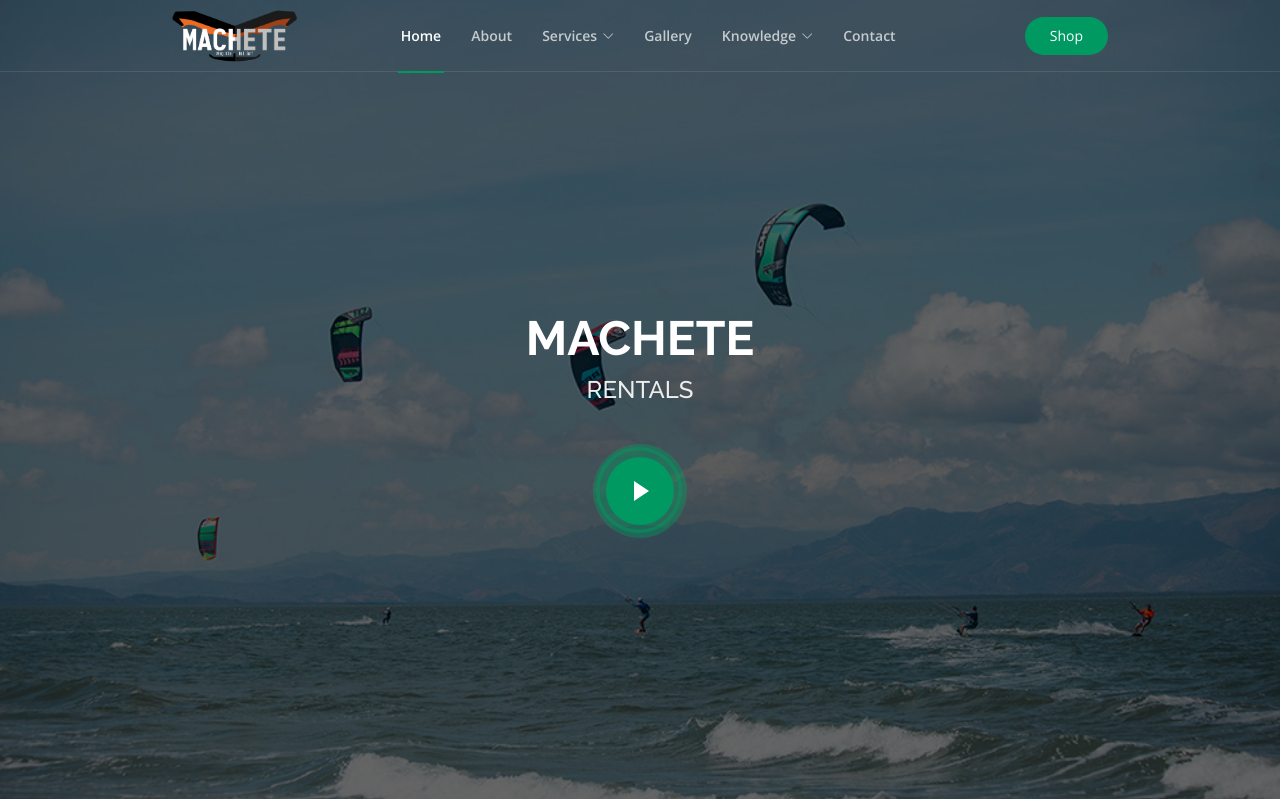
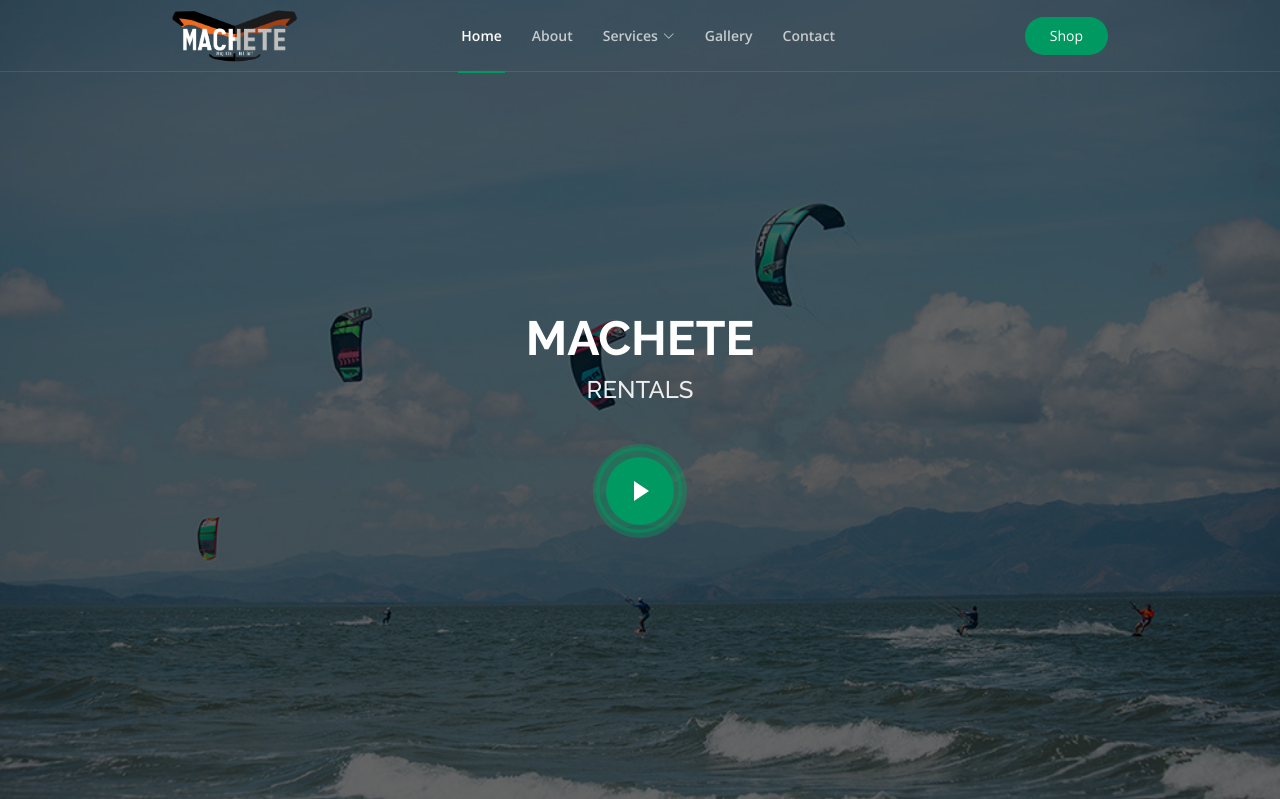
Before and after one commit to mcorkidi/machete, a Django app: page /rentals in a window 1280 px wide. Shown: the top 799 px of the page. Run offline with Django 4.2, Linux system fonts and the light colour scheme; some libraries are stand-ins or nearby versions.

Commit message:
remove knowledge

```diff
--- a/core/machete/templates/machete/base.html
+++ b/core/machete/templates/machete/base.html
@@ -57,7 +57,7 @@
                   </ul>
                 <li><a class="nav-link scrollto " href="{% url 'index' %}#portfolio">Gallery</a></li>
 
-                <li class="dropdown"><a href="#"><span>Knowledge</span> <i class="bi bi-chevron-down"></i></a>
+                <!-- <li class="dropdown"><a href="#"><span>Knowledge</span> <i class="bi bi-chevron-down"></i></a>
                   <ul>
                     <li><a href="#">KiteSurfing</a></li>
                     <li class="dropdown"><a href="#"><span>Foiling</span> <i class="bi bi-chevron-right"></i></a>
@@ -72,7 +72,7 @@
                     <li><a href="#">Board Design</a></li>
 
                   </ul>
-                </li>
+                </li> -->
                 <li><a class="nav-link scrollto" href="{% url 'index' %}#contact">Contact</a></li>
               </ul>
               <i class="bi bi-list mobile-nav-toggle"></i>
--- a/core/machete/templates/machete/club.html
+++ b/core/machete/templates/machete/club.html
@@ -42,7 +42,7 @@
               <li>Parking</li>
             </ul>
             <div class="btn-wrap">
-              <a href=" https://wa.me/50766747772?text=I'm%20interested%20in%20the%20club%20membership"
+              <a href=" https://wa.me/50766747772?text=Hi,%20I'm%20interested%20in%20the%20club%20membership"
               class="btn-buy" target="_blank">Book Now <i class="bx bxl-whatsapp"></i></a>
             </div>
           </div>
@@ -62,7 +62,7 @@
               <li>Parking</li>
             </ul>
             <div class="btn-wrap">
-              <a href=" https://wa.me/50766747772?text=I'm%20interested%20in%20the%20family%20membership"
+              <a href=" https://wa.me/50766747772?text=Hi,%20I'm%20interested%20in%20the%20family%20membership"
               class="btn-buy" target="_blank">Book Now <i class="bx bxl-whatsapp"></i></a>
             </div>
           </div>
@@ -81,7 +81,7 @@
               <li>Parking</li>
             </ul>
             <div class="btn-wrap">
-              <a href=" https://wa.me/50766747772?text=I'm%20interested%20in%20the%20day%20pass"
+              <a href=" https://wa.me/50766747772?text=Hi,%20I'm%20interested%20in%20the%20day%20pass"
               class="btn-buy" target="_blank">Book Now <i class="bx bxl-whatsapp"></i></a>
             </div>
           </div>
--- a/core/machete/templates/machete/facilities.html
+++ b/core/machete/templates/machete/facilities.html
@@ -41,7 +41,7 @@
               <li>Land and walk away, we take care of the rest.</li>
             </ul>
             <div class="btn-wrap">
-              <a href=" https://wa.me/50766747772?text=I'm%20interested%20in%20kite%20pampering%20service"
+              <a href=" https://wa.me/50766747772?text=Hi,%20I'm%20interested%20in%20kite%20pampering%20service"
               class="btn-buy" target="_blank">Book Now <i class="bx bxl-whatsapp"></i></a>
             </div>
           </div>
@@ -59,7 +59,7 @@
               <li>As much as you can.</li>
             </ul>
             <div class="btn-wrap">
-              <a href=" https://wa.me/50766747772?text=I'm%20interested%20in%20renting%20a%20locker"
+              <a href=" https://wa.me/50766747772?text=Hi,%20I'm%20interested%20in%20renting%20a%20locker"
               class="btn-buy" target="_blank">Book Now <i class="bx bxl-whatsapp"></i></a>
             </div>
           </div>
@@ -79,7 +79,7 @@
               <li>Special price for members $10/hour</li>
             </ul>
             <div class="btn-wrap">
-              <a href=" https://wa.me/50766747772?text=I'm%20interested%20in%20kite%20assistance"
+              <a href=" https://wa.me/50766747772?text=Hi,%20I'm%20interested%20in%20kite%20assistance"
               class="btn-buy" target="_blank">Book Now <i class="bx bxl-whatsapp"></i></a>
             </div>
           </div>
--- a/core/machete/templates/machete/lessons.html
+++ b/core/machete/templates/machete/lessons.html
@@ -50,7 +50,7 @@
                 </ul>
                 <div class="btn-wrap">
 
-                  <a href=" https://wa.me/50766747772?text=I'm%20interested%20in%20the%20hourly%20lesson" class="btn-buy" target="_blank">Book Now <i class="bx bxl-whatsapp"></i></a>
+                  <a href=" https://wa.me/50766747772?text=Hi,%20I'm%20interested%20in%20the%20hourly%20lesson" class="btn-buy" target="_blank">Book Now <i class="bx bxl-whatsapp"></i></a>
                 </div>
 
               </div>
@@ -71,7 +71,7 @@
                   <li>+ $10/session for radio assisted lesson</li>
                 </ul>
                 <div class="btn-wrap">
-                  <a href=" https://wa.me/50766747772?text=I'm%20interested%20in%20the%208-hour%20lesson%20package" class="btn-buy" target="_blank">Book Now <i class="bx bxl-whatsapp"></i></a>
+                  <a href=" https://wa.me/50766747772?text=Hi,%20I'm%20interested%20in%20the%208-hour%20lesson%20package" class="btn-buy" target="_blank">Book Now <i class="bx bxl-whatsapp"></i></a>
                 </div>
               </div>
             </div>
@@ -88,7 +88,7 @@
                   <li>JetSki escort with instructor support</li>
                 </ul>
                 <div class="btn-wrap">
-                  <a href=" https://wa.me/50766747772?text=I'm%20interested%20in%20the%20JetSki%20Assisted%20lesson" class="btn-buy" target="_blank">Book Now <i class="bx bxl-whatsapp"></i></a>
+                  <a href=" https://wa.me/50766747772?text=Hi,%20I'm%20interested%20in%20the%20JetSki%20Assisted%20lesson" class="btn-buy" target="_blank">Book Now <i class="bx bxl-whatsapp"></i></a>
                 </div>
               </div>
             </div>
--- a/core/machete/templates/machete/lodging.html
+++ b/core/machete/templates/machete/lodging.html
@@ -121,7 +121,7 @@
                     <!-- <a href="{% url 'lodging' %}" class="btn-buy">Learn More</a> -->
                     <a class="btn-buy" data-bs-toggle="modal" data-bs-target="#premium" id="premium" name="premium">Learn More </a>
                     <br><br>
-                    <a href=" https://wa.me/50766747772?text=I'm%20interested%20in%20the%20premium%20cabin"
+                    <a href=" https://wa.me/50766747772?text=Hi,%20I'm%20interested%20in%20the%20premium%20cabin"
                     class="btn-buy" target="_blank">Book Now <i class="bx bxl-whatsapp"></i></a>
                     </div>
                 </div>
@@ -145,7 +145,7 @@
                     <!-- <a href="{% url 'lodging' %}" class="btn-buy">Learn More</a> -->
                     <a class="btn-buy" data-bs-toggle="modal" data-bs-target="#glamping" id="glamping" name="glamping">Learn More </a>
                     <br><br>
-                    <a href=" https://wa.me/50766747772?text=I'm%20interested%20in%20the%20glamping%20cabin"
+                    <a href=" https://wa.me/50766747772?text=Hi,%20I'm%20interested%20in%20the%20glamping%20cabin"
                     class="btn-buy" target="_blank">Book Now <i class="bx bxl-whatsapp"></i></a>
                     </div>
                 </div>
@@ -164,7 +164,7 @@
                     </ul>
                     <div class="btn-wrap">
 
-                        <a href=" https://wa.me/50766747772?text=I'm%20interested%20in%20camping%20at%20Machete"
+                        <a href=" https://wa.me/50766747772?text=Hi,%20I'm%20interested%20in%20camping%20at%20Machete"
                         class="btn-buy" target="_blank">Book Now <i class="bx bxl-whatsapp"></i></a>
                     </div>
                 </div>
--- a/core/machete/templates/machete/rentals.html
+++ b/core/machete/templates/machete/rentals.html
@@ -41,7 +41,7 @@
             </ul>
             <div class="btn-wrap">
 
-              <a href=" https://wa.me/50766747772?text=I'm%20interested%20in%20renting%20kite%20and%20board"
+              <a href=" https://wa.me/50766747772?text=Hi,%20I'm%20interested%20in%20renting%20kite%20and%20board"
               class="btn-buy" target="_blank">Book Now <i class="bx bxl-whatsapp"></i></a>
             </div>
           </div>
@@ -58,7 +58,7 @@
               <li><h4><sup>$</sup>200<span> / week</span></h4></li>
             </ul>
             <div class="btn-wrap">
-              <a href=" https://wa.me/50766747772?text=I'm%20interested%20in%20renting%20a%20board"
+              <a href=" https://wa.me/50766747772?text=Hi,%20I'm%20interested%20in%20renting%20a%20board"
               class="btn-buy" target="_blank">Book Now <i class="bx bxl-whatsapp"></i></a>
             </div>
           </div>
@@ -75,7 +75,7 @@
               <li><h4><sup>$</sup>300<span> / week</span></h4></li>
             </ul>
             <div class="btn-wrap">
-              <a href=" https://wa.me/50766747772?text=I'm%20interested%20in%20renting%20a%20kite"
+              <a href=" https://wa.me/50766747772?text=Hi,%20I'm%20interested%20in%20renting%20a%20kite"
               class="btn-buy" target="_blank">Book Now <i class="bx bxl-whatsapp"></i></a>
             </div>
           </div>
@@ -91,7 +91,7 @@
               <li>Foil for fun</li>
             </ul>
             <div class="btn-wrap">
-              <a href=" https://wa.me/50766747772?text=I'm%20interested%20in%20doing%20foil%20behind%20the%20JetSki"
+              <a href=" https://wa.me/50766747772?text=Hi,%20I'm%20interested%20in%20doing%20foil%20behind%20the%20JetSki"
               class="btn-buy" target="_blank">Book Now <i class="bx bxl-whatsapp"></i></a>
             </div>
           </div>
--- a/core/machete/templates/machete/shop.html
+++ b/core/machete/templates/machete/shop.html
@@ -12,7 +12,7 @@
     </div>
 </header>
 
-
+<iframe src="https://slingshotsports.com" width="400" height="400"></iframe>
 
 
 
```
